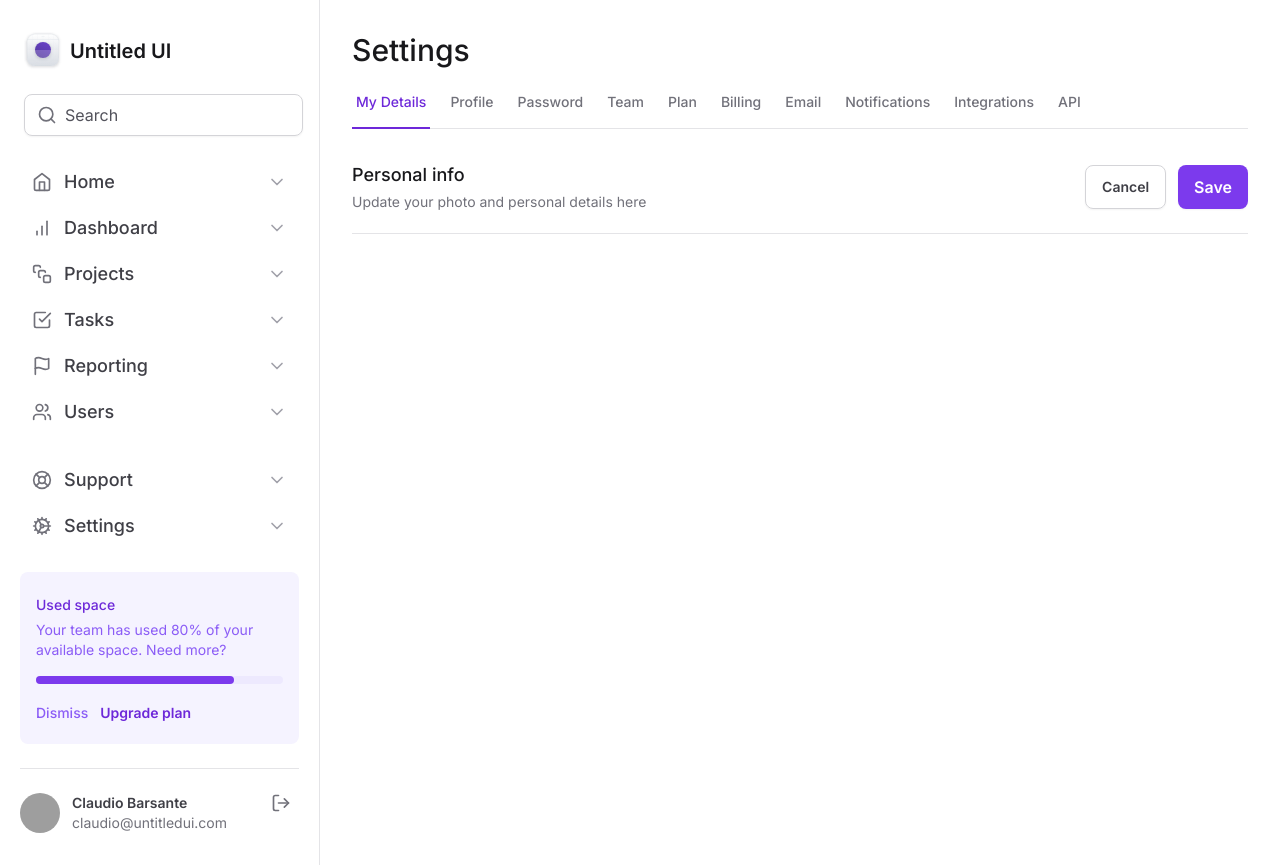
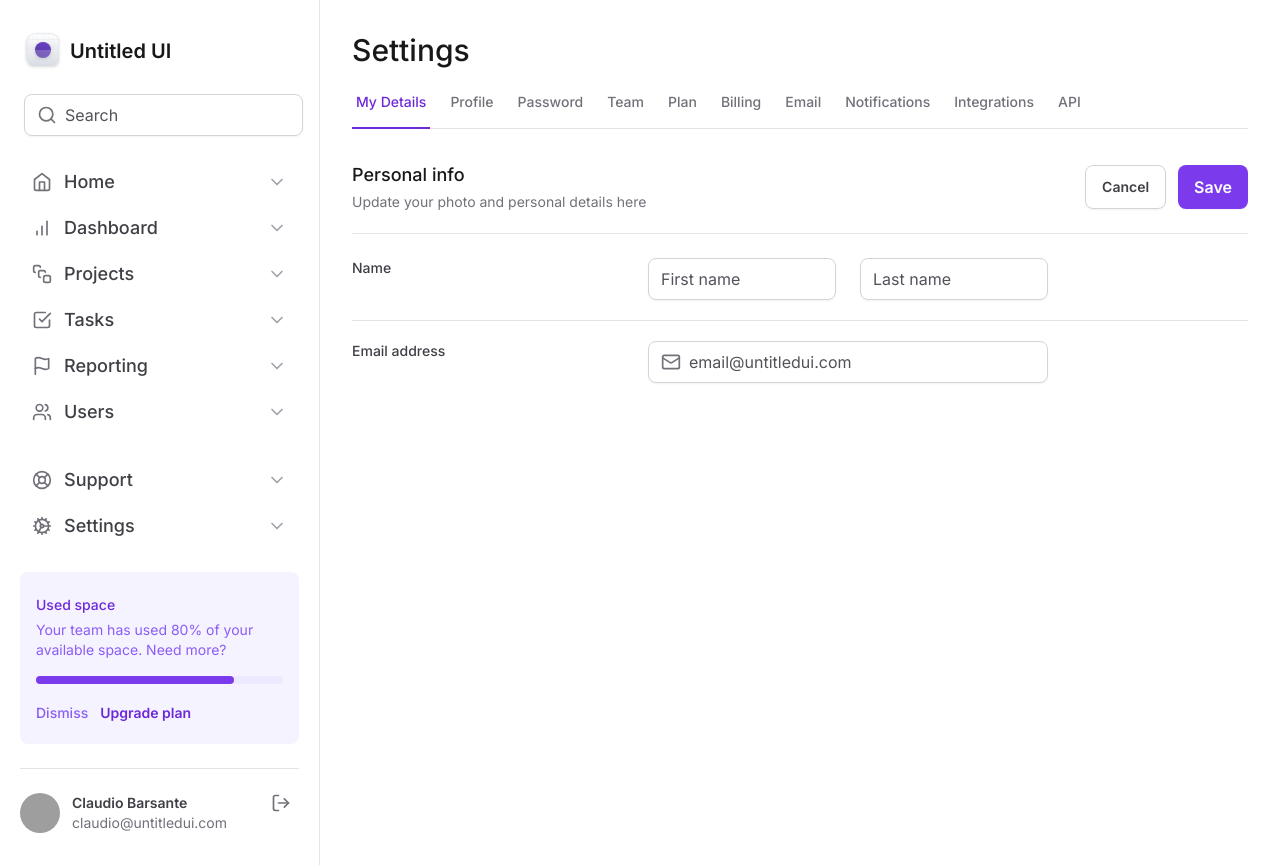
Before and after one commit to claudiobarsante/tailwind-basics, a Next.js app: page / in a window 1280 px wide. Built offline with nearby package versions, Linux system fonts and the light colour scheme; grey boxes are pictures that could not be loaded.

Commit message:
feat: add Name and Email address to the form

```diff
--- a/src/app/page.tsx
+++ b/src/app/page.tsx
@@ -1,3 +1,5 @@
+import { Mail } from 'lucide-react';
+import { Input } from './components/Input';
 import SettingsTabs from './components/SettingsTabs';
 
 export default function Home() {
@@ -30,7 +32,34 @@ export default function Home() {
           </div>
         </header>
 
-        <form id="settings-form" className="mt-6 flex w-full flex-col"></form>
+        <form id="settings-form" className="mt-6 flex w-full flex-col gap-5 divide-y divide-zinc-200">
+          <div className="grid grid-cols-form gap-3">
+            <label htmlFor="firstName" className="text-sm font-medium text-zinc-700">
+              Name
+            </label>
+            <div className="grid grid-cols-2 gap-6">
+              <Input.Root>
+                <Input.Control id="firstName" placeholder="First name" />
+              </Input.Root>
+              <Input.Root>
+                <Input.Control id="lastName" placeholder="Last name" />
+              </Input.Root>
+            </div>
+            <div />
+          </div>
+          <div className="grid grid-cols-form gap-3 pt-5">
+            <label htmlFor="email" className="text-sm font-medium text-zinc-700">
+              Email address
+            </label>
+            <Input.Root>
+              <Input.Prefix>
+                <Mail className="size-5 text-zinc-500" />
+              </Input.Prefix>
+              <Input.Control id="email" type="email" placeholder="email@untitledui.com" />
+            </Input.Root>
+            <div />
+          </div>
+        </form>
       </main>
     </>
   );
--- a/tailwind.config.ts
+++ b/tailwind.config.ts
@@ -10,7 +10,8 @@ const config: Config = {
     extend: {
       gridTemplateColumns: {
         app: 'minmax(18rem,20rem) 1fr',
-        profile: 'max-content 1fr max-content'
+        profile: 'max-content 1fr max-content',
+        form: 'minmax(7.5rem, 17.5rem) minmax(25rem, 1fr) minmax(0, 15rem)'
       }
     }
   },
```
